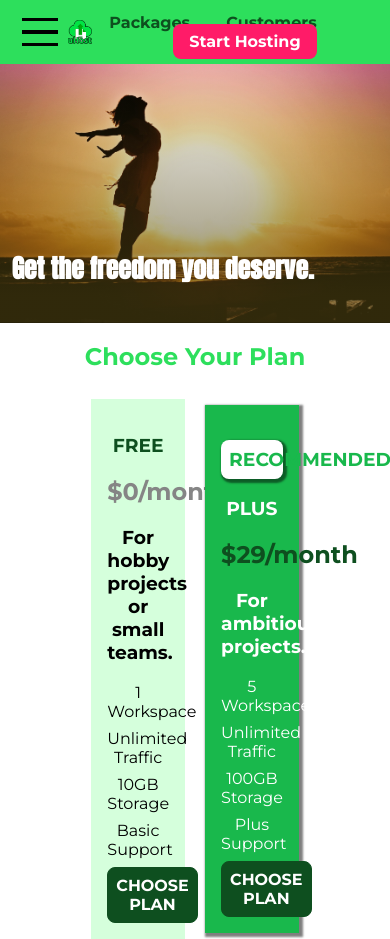
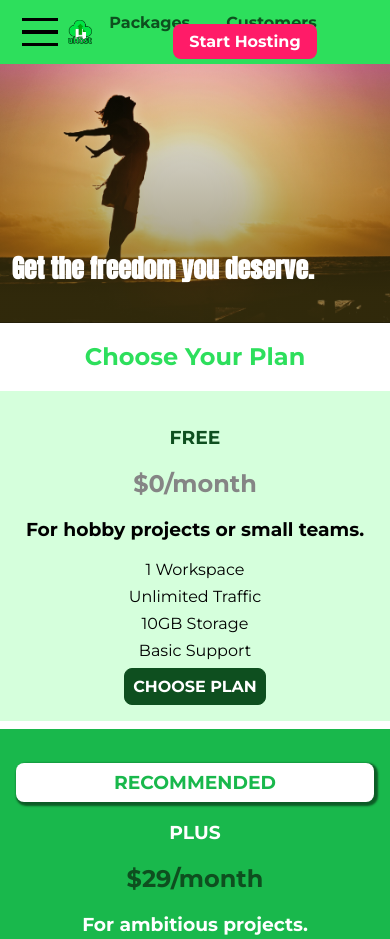
Before and after one commit to mwoitek/css-basics, a website: page src/index.html in a window 390 px wide. Shown: the top 939 px of the page. Drawn offline with Linux system fonts and the light colour scheme.

Commit message:
Getting started with mobile first design

```diff
--- a/src/main.css
+++ b/src/main.css
@@ -7,7 +7,7 @@
     url('images/freedom.jpg');
   background-color: #ff1b68;
   background-size: cover;
-  background-position: left 10% bottom 70%;
+  background-position: center;
   width: 100%;
   height: 33vh;
   margin-top: 2.75rem;
@@ -39,26 +39,23 @@
   text-align: center;
 }
 
-.plan__list {
-  width: 80%;
-  margin: auto;
-  text-align: center;
-}
+/* .plan__list { */
+/*   width: 100%; */
+/*   text-align: center; */
+/* } */
 
 .plan {
   background: #d5ffdc;
   text-align: center;
   padding: 1rem;
-  margin: 0.5rem;
-  display: inline-block;
-  width: 30%;
-  vertical-align: middle;
+  margin: 0.5rem 0;
+  width: 100%;
 }
 
 .plan--highlighted {
   background: #19b84c;
   color: white;
-  box-shadow: 2px 2px 2px 2px rgba(0, 0, 0, 0.5);
+  /* box-shadow: 2px 2px 2px 2px rgba(0, 0, 0, 0.5); */
 }
 
 .plan__annotation {
```
